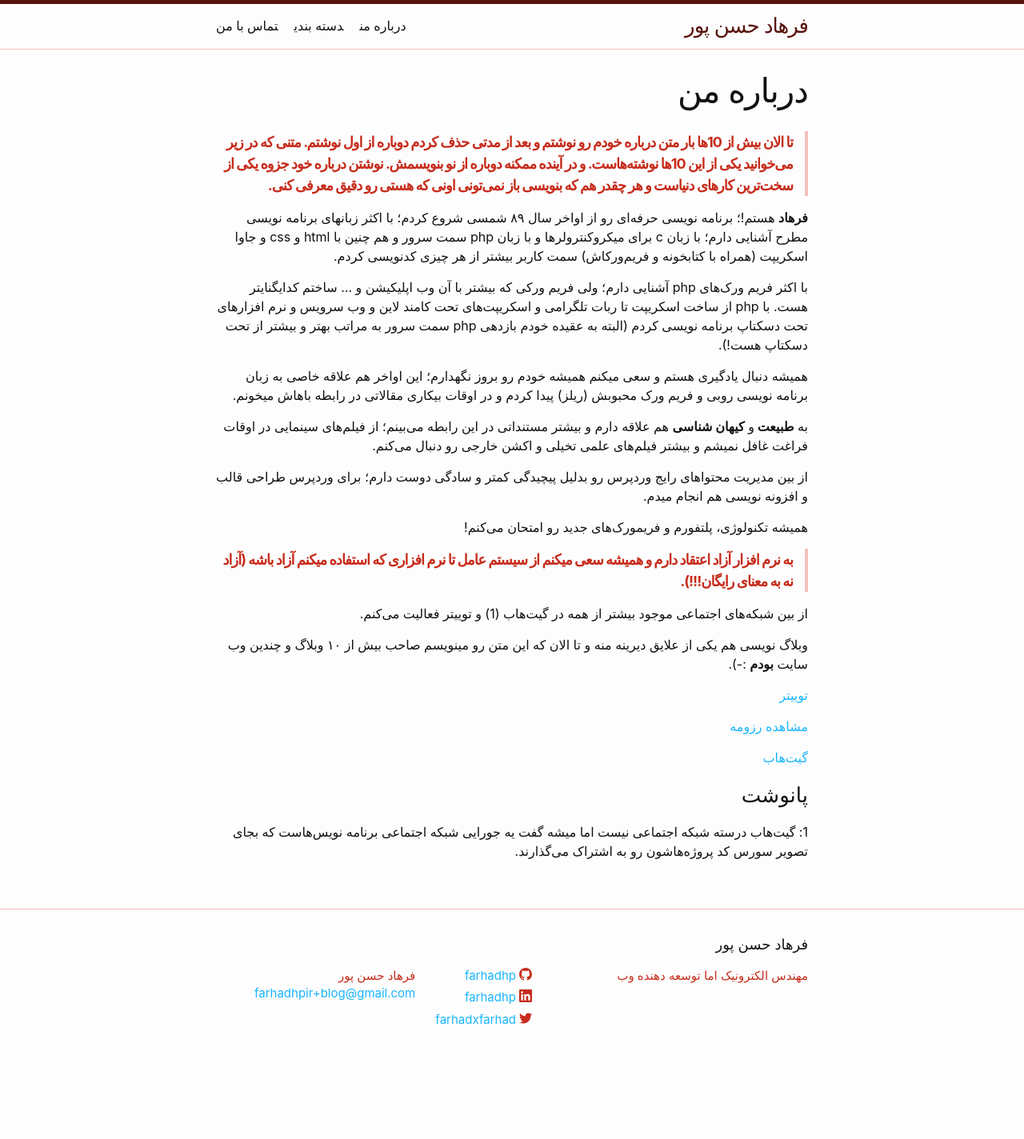
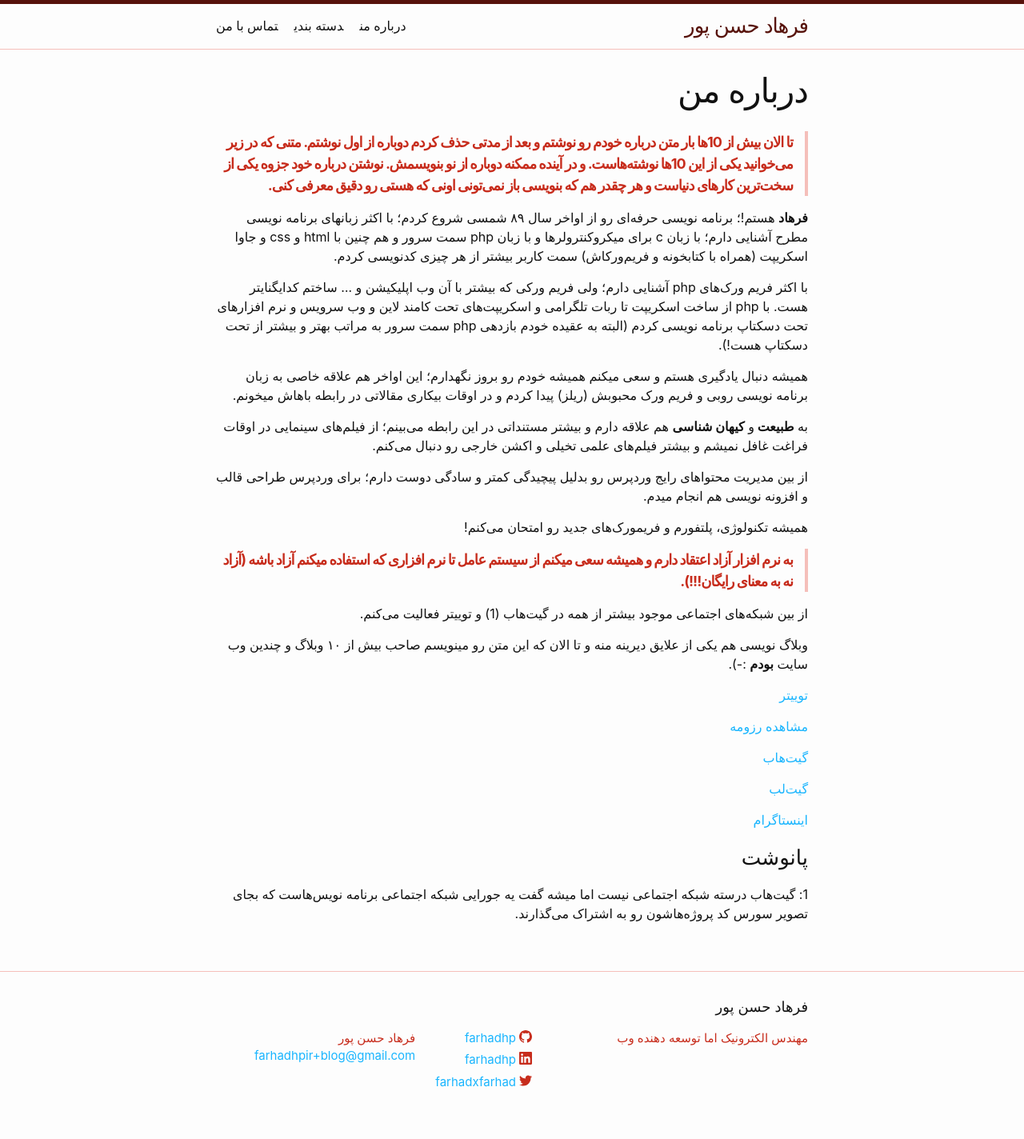
Before and after one commit to farhadhp/farhadx, a Jekyll site: the page built from about.md, in a window 1280 px wide. Shown: the whole page at 80% size. Built offline with Jekyll 4.4.1, drawn with Linux system fonts in a browser that asks for light colours; some web fonts are replaced; before the commit the page ends 1346 px from its top, so only the background shows below that.

Commit message:
Change and update about page

```diff
--- a/about.md
+++ b/about.md
@@ -29,6 +29,10 @@ permalink: /about/
 
 [گیت‌هاب](https://github.com/farhadhp)
 
+[گیت‌لب](https://gitlab.com/farhadhp)
+
+[اینستاگرام](https://instagram.com/farhad.hassan.pour)
+
 ### پانوشت
 
 1: گیت‌هاب درسته شبکه اجتماعی نیست اما میشه گفت یه جورایی شبکه اجتماعی برنامه نویس‌هاست که بجای تصویر سورس کد پروژه‌هاشون رو به اشتراک می‌گذارند.
```
